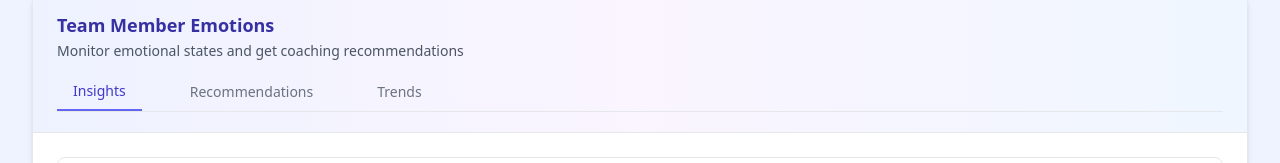
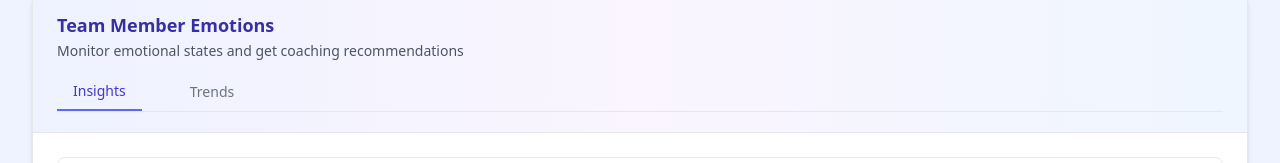
Before and after one commit to currylaksa/UTMHack2025, a React (Vite) app in the folder devboostai/: page /manager in a window 1280 px wide. Shown: the part 407-570 px from the top of the page. Built offline with nearby package versions, Linux system fonts and the light colour scheme.

Commit message:
Update ManagerEmotionInsights.jsx

```diff
--- a/devboostai/src/components/ManagerEmotionInsights.jsx
+++ b/devboostai/src/components/ManagerEmotionInsights.jsx
@@ -17,7 +17,7 @@ import {
 // based on team members' emotional data
 
 const ManagerEmotionInsights = ({ teamMemberData }) => {
-  const [activeTab, setActiveTab] = useState('insights'); // insights, recommendations, trends
+  const [activeTab, setActiveTab] = useState('insights'); // insights, trends
   const [expandedMember, setExpandedMember] = useState(null);
   const [trendTimeframe, setTrendTimeframe] = useState('week'); // week, month, quarter
 
@@ -439,12 +439,6 @@ const ManagerEmotionInsights = ({ teamMemberData }) => {
             Insights
           </button>
           <button
-            className={`ml-8 px-4 py-2 text-sm font-medium ${activeTab === 'recommendations' ? 'text-indigo-700 border-b-2 border-indigo-500' : 'text-gray-500 hover:text-gray-700 hover:border-gray-300'}`}
-            onClick={() => setActiveTab('recommendations')}
-          >
-            Recommendations
-          </button>
-          <button
             className={`ml-8 px-4 py-2 text-sm font-medium ${activeTab === 'trends' ? 'text-indigo-700 border-b-2 border-indigo-500' : 'text-gray-500 hover:text-gray-700 hover:border-gray-300'}`}
             onClick={() => setActiveTab('trends')}
           >
@@ -537,13 +531,6 @@ const ManagerEmotionInsights = ({ teamMemberData }) => {
           </div>
         )}
 
-        {activeTab === 'recommendations' && (
-          <div className="space-y-4">
-            <p className="text-sm text-gray-500">Select a team member to view personalized coaching recommendations.</p>
-            {/* Recommendations tab content */}
-          </div>
-        )}
-
         {activeTab === 'trends' && (
           <div className="space-y-6">
             <div className="flex justify-between items-center">
```
